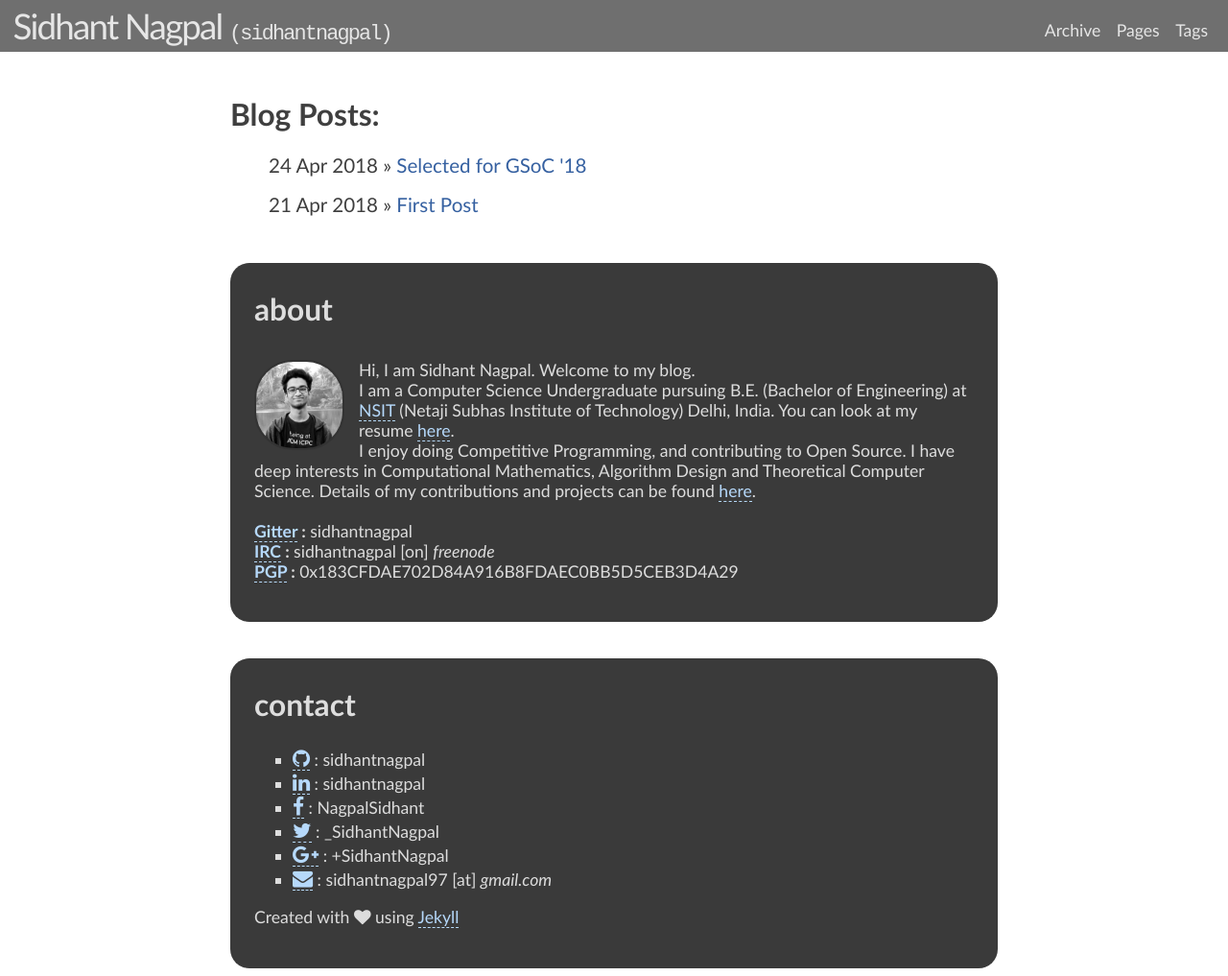
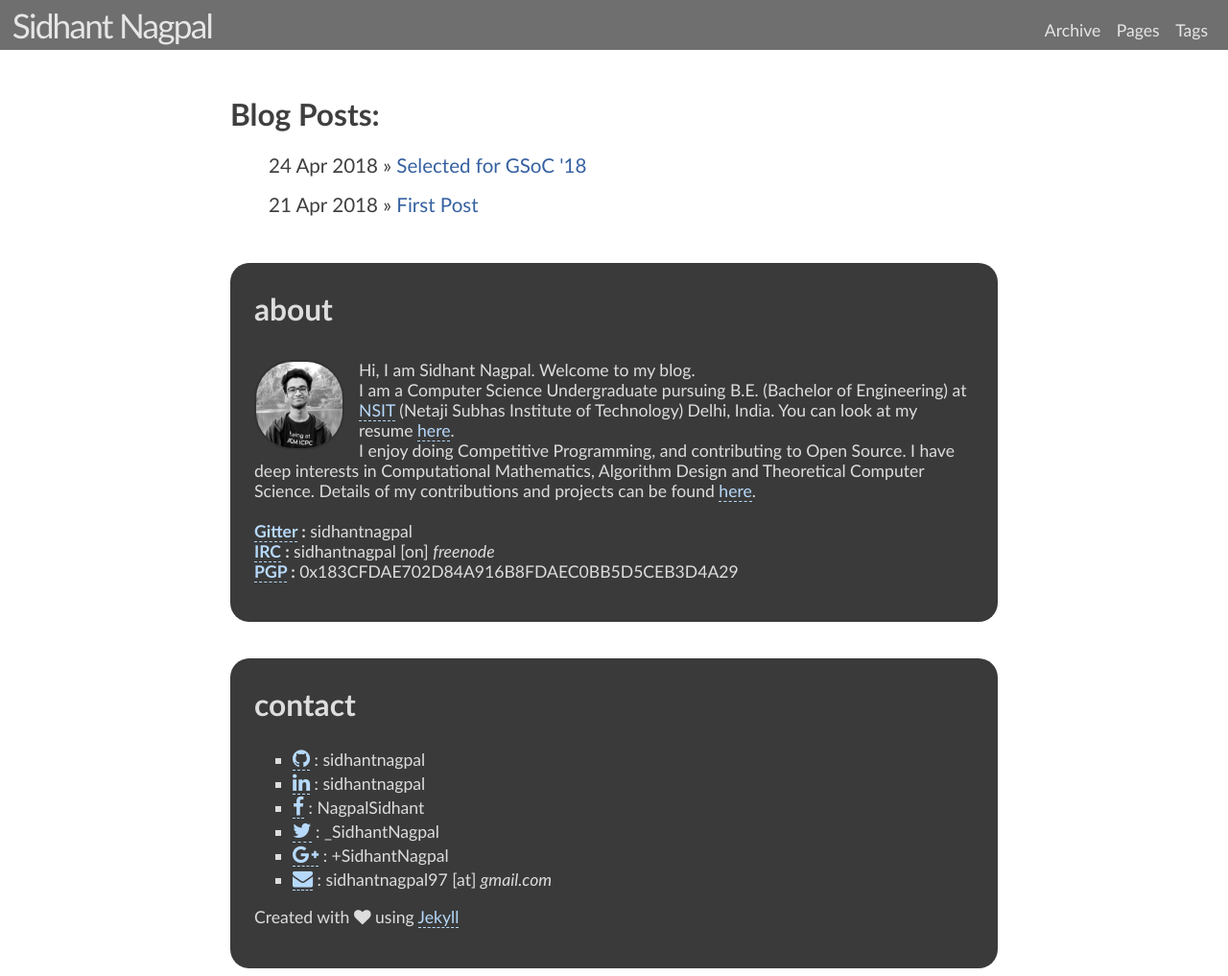
Before and after one commit to siddharth-verma60/sidhantnagpal.github.io, a Jekyll site: the page built from index.html, in a window 1280 px wide and 1017 px high. Shown: the whole window at 96% size. Built offline with Jekyll 4.4.1, drawn with Linux system fonts in a browser that asks for light colours; nearby versions of some CDN libraries.

Commit message:
remove brand-in

```diff
--- a/_includes/themes/jellyk/default.html
+++ b/_includes/themes/jellyk/default.html
@@ -43,7 +43,7 @@
     <div class="navbar">
       <div class="navbar-inner">
         <div class="container-narrow">
-          <a class="brand" href="{{ HOME_PATH }}">Sidhant Nagpal <span class="brandin">(sidhantnagpal)</span></a>
+          <a class="brand" href="{{ HOME_PATH }}">Sidhant Nagpal<!--  <span class="brandin">(sidhantnagpal)</span> --></a>
           <ul class="nav">
                 <a href="/archive.html" class="nav_link">Archive</a>
                 <a href="/pages.html" class="nav_link">Pages</a>
--- a/assets/themes/jellyk/css/style.css
+++ b/assets/themes/jellyk/css/style.css
@@ -12,7 +12,7 @@ body {
 .brand {
     text-decoration: none;
     color: #ddd;
-    font-size: 2.3em;
+    font-size: 2.2em;
     font-family: Calibri, Arial, Helvetica, sans-serif;
     letter-spacing: -0.05em;
     /*font-weight:bold;*/
```
Also changed, not shown: 11 other files.
